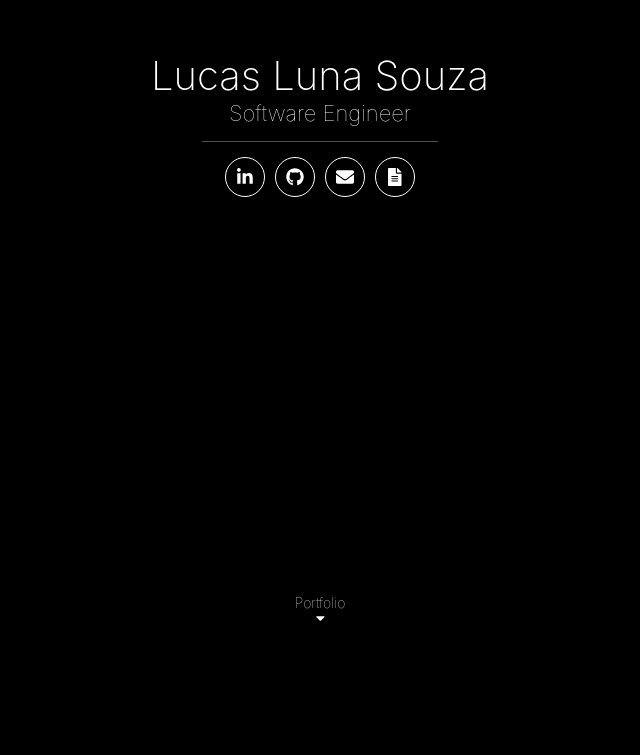
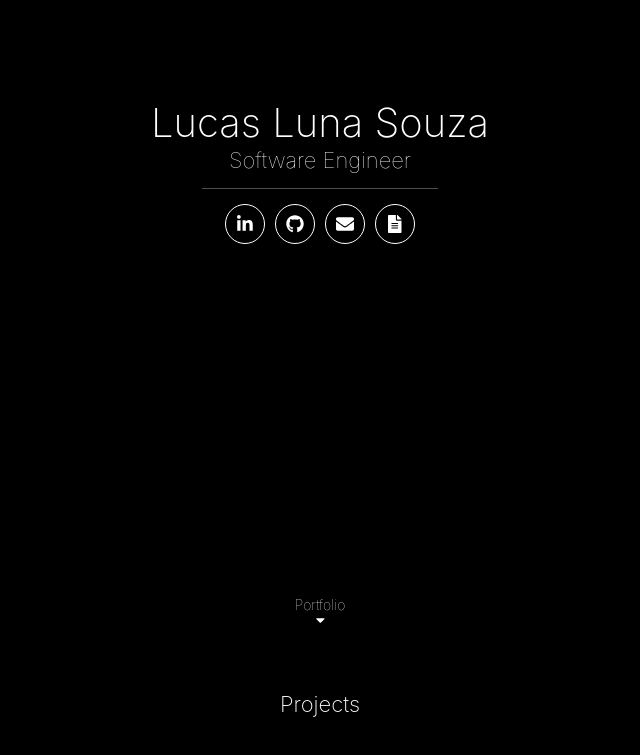
Before and after one commit to lucaslunasouza/lucaslunasouza.github.io, a React (Create React App) app: page / in a window 1280 px wide. Shown: the part 109-864 px from the top of the page, without its empty margins (320-960 px from the left). Before the commit the page ends 800 px from the top, so only its background shows below. Built offline with nearby package versions, Linux system fonts and the light colour scheme.

Commit message:
Profile component

```diff
--- /dev/null
+++ b/src/components/Profile/index.js
@@ -0,0 +1,41 @@
+import React from 'react'
+import {
+  ProfileContainer,
+  ProfileWrapper,
+  NameWrapper,
+  TitleWrapper,
+  DivisorLine,
+  SocialButtonsContainer
+} from './style'
+import SocialButton from '../SocialButton';
+
+const Profile = (props) => {
+  const socialButtons = props.social.map((x, index) => {
+    return (
+      <SocialButton
+        key={index}
+        icon={x.icon}
+        url={x.url}
+      />
+    )
+  })
+
+  return (
+    <ProfileContainer>
+      <ProfileWrapper>
+        <NameWrapper>
+          {props.name}
+        </NameWrapper>
+        <TitleWrapper>
+          {props.title}
+        </TitleWrapper>
+        <DivisorLine />
+        <SocialButtonsContainer>
+          {socialButtons}
+        </SocialButtonsContainer>
+      </ProfileWrapper>
+    </ProfileContainer>
+  )
+}
+
+export default Profile
--- /dev/null
+++ b/src/components/Profile/style.js
@@ -0,0 +1,44 @@
+import styled from 'styled-components'
+import theme from '../../shared/styles/theme.js'
+
+export const ProfileContainer = styled.div`
+  display: flex;
+  align-items: center;
+  height: 80vh;
+`
+
+export const ProfileWrapper = styled.div`
+  display: flex;
+  align-items: center;
+  flex-direction: column;
+  transform: translateY(-5vh);
+`
+
+export const NameWrapper = styled.div`
+  animation: 0.5s ease-in 0s 1 fadeIn;
+  animation-fill-mode: backwards;
+  font-size: ${theme.fonts.sizes.title};
+  font-weight: 200;
+`
+
+export const TitleWrapper = styled.div`
+  animation: 0.5s ease-in 0.5s 1 fadeIn;
+  animation-fill-mode: backwards;
+  font-size: ${theme.fonts.sizes.main};
+  font-weight: 100;
+`
+
+export const DivisorLine = styled.div`
+  width: 70%;
+  animation: 0.25s ease-in 1s 1 expand;
+  animation-fill-mode: backwards;
+  border-bottom: 1px solid ${theme.colors.text.default};
+  opacity: 0.3;
+  margin: 15px 0 15px 0;
+`
+
+export const SocialButtonsContainer = styled.div`
+  animation: 0.5s ease-in 1.25s 1 fadeIn;
+  animation-fill-mode: backwards;
+  display: flex;
+`
--- /dev/null
+++ b/src/components/ProjectList/index.js
@@ -0,0 +1,14 @@
+import React from 'react'
+import {
+  ProjectListContainer
+} from './style'
+
+const ProjectList = (props) => {
+  return (
+    <ProjectListContainer>
+      Projects
+    </ProjectListContainer>
+  )
+}
+
+export default ProjectList
--- /dev/null
+++ b/src/components/ProjectList/style.js
@@ -0,0 +1,11 @@
+import styled from 'styled-components'
+import theme from '../../shared/styles/theme.js'
+
+export const ProjectListContainer = styled.div`
+  display: flex;
+  align-content: center;
+  justify-content: center;
+  heigth: 80vh;
+  font-size: ${theme.fonts.sizes.main};
+  font-weight: 200;
+`
--- a/src/index.scss
+++ b/src/index.scss
@@ -8,7 +8,7 @@ body {
   -moz-osx-font-smoothing: grayscale;
   min-width: 100vw;
   min-height: 100vh;
-
+  overflow: hidden;
 }
 
 code {
--- /dev/null
+++ b/src/shared/constants/social.js
@@ -0,0 +1,28 @@
+import {
+  faEnvelope,
+  faFileAlt
+} from '@fortawesome/free-solid-svg-icons'
+import {
+  faLinkedinIn,
+  faGithub
+} from '@fortawesome/free-brands-svg-icons'
+import links from './links'
+
+export default [
+  {
+    icon: faLinkedinIn,
+    url: links.linkedIn
+  },
+  {
+    icon: faGithub,
+    url: links.github
+  },
+  {
+    icon: faEnvelope,
+    url: links.email
+  },
+  {
+    icon: faFileAlt,
+    url: links.resume
+  }
+]
--- a/src/shared/constants/strings.js
+++ b/src/shared/constants/strings.js
@@ -1,7 +1,8 @@
 const strings = {
   name: 'Lucas Luna Souza',
   title: 'Software Engineer',
-  portfolio: 'Portfolio'
+  portfolio: 'Portfolio',
+  back: 'Back'
 }
 
 export default strings
--- a/src/views/Home/index.js
+++ b/src/views/Home/index.js
@@ -1,76 +1,53 @@
 import React from 'react'
+import Profile from '../../components/Profile'
+import ProjectList from '../../components/ProjectList'
 import {
   HomeContainer,
-  InfoContainer,
-  NameWrapper,
-  TitleWrapper,
-  DivisorLine,
-  SocialButtonsContainer,
+  ProjectsButtonContainer,
   ProjectsButton
 } from './style'
-import SocialButton from '../../components/SocialButton'
 import {
-  faEnvelope,
-  faFileAlt,
-  faCaretDown
+  faCaretDown,
+  faCaretUp
 } from '@fortawesome/free-solid-svg-icons'
-import {
-  faLinkedinIn,
-  faGithub
-} from '@fortawesome/free-brands-svg-icons'
 import strings from '../../shared/constants/strings'
-import links from '../../shared/constants/links'
+import social from '../../shared/constants/social'
 import { FontAwesomeIcon } from '@fortawesome/react-fontawesome';
 
 class Home extends React.Component {
-  getSocialButtons() {
-    const data = [
-      {
-        icon: faLinkedinIn,
-        url: links.linkedIn
-      },
-      {
-        icon: faGithub,
-        url: links.github
-      },
-      {
-        icon: faEnvelope,
-        url: links.email
-      },
-      {
-        icon: faFileAlt,
-        url: links.resume
-      }
-    ]
-    return data.map(x => {
-      return (
-        <SocialButton
-          icon={x.icon}
-          url={x.url}
-        />
-      )
-    })
+  constructor(props) {
+    super(props)
+    this.state = { showInfo: true }
+    this.toggleShowInfo = this.toggleShowInfo.bind(this)
+  }
+
+  toggleShowInfo() {
+    this.setState({ showInfo: !this.state.showInfo })
+  }
+
+  getProjectsIcon() {
+    return this.state.showInfo ? faCaretDown : faCaretUp
   }
 
   render () {
     return (
-      <HomeContainer>
-        <InfoContainer>
-          <NameWrapper>
-            {strings.name}
-          </NameWrapper>
-          <TitleWrapper>
-            {strings.title}
-          </TitleWrapper>
-          <DivisorLine />
-          <SocialButtonsContainer>
-            {this.getSocialButtons()}
-          </SocialButtonsContainer>
-        </InfoContainer>
-        <ProjectsButton>
-          {strings.portfolio}
-          <FontAwesomeIcon icon={faCaretDown} />
-        </ProjectsButton>
+      <HomeContainer showInfo={this.state.showInfo}>
+        <Profile
+          name={strings.name}
+          title={strings.title}
+          social={social}
+        />
+        <ProjectsButtonContainer>
+          <ProjectsButton
+            showInfo={this.state.showInfo}
+            onClick={this.toggleShowInfo}
+          >
+            {this.state.showInfo ? strings.portfolio : null}
+            <FontAwesomeIcon icon={this.getProjectsIcon()} />
+            {this.state.showInfo ? null : strings.back}
+          </ProjectsButton>
+        </ProjectsButtonContainer>
+        <ProjectList />
       </HomeContainer>
     )
   }
--- a/src/views/Home/style.js
+++ b/src/views/Home/style.js
@@ -7,52 +7,23 @@ export const HomeContainer = styled.div`
   display: flex;
   flex-direction: column;
   align-items: center;
-  justify-content: space-between;
-  min-height: 100vh;
+  height: 180vh;
   min-width: 100vw;
+  transition: transform 0.5s ease;
+  transform: ${props => !props.showInfo ? 'translateY(-80vh)' : ''};
 `
 
-export const InfoContainer = styled.div`
+export const ProjectsButtonContainer = styled.div`
   display: flex;
   align-items: center;
-  flex-direction: column;
-  transform: translateY(20vh);
-`
-
-export const NameWrapper = styled.div`
-  animation: 0.5s ease-in 0s 1 fadeIn;
-  animation-fill-mode: backwards;
-  font-size: ${theme.fonts.sizes.title};
-  font-weight: 200;
-`
-
-export const TitleWrapper = styled.div`
-  animation: 0.5s ease-in 0.5s 1 fadeIn;
-  animation-fill-mode: backwards;
-  font-size: ${theme.fonts.sizes.main};
-  font-weight: 100;
-`
-
-export const DivisorLine = styled.div`
-  width: 70%;
-  animation: 0.25s ease-in 1s 1 expand;
-  animation-fill-mode: backwards;
-  border-bottom: 1px solid ${theme.colors.text.default};
-  opacity: 0.3;
-  margin: 15px 0 15px 0;
-`
-
-export const SocialButtonsContainer = styled.div`
-  animation: 0.5s ease-in 1.25s 1 fadeIn;
-  animation-fill-mode: backwards;
-  display: flex;
+  justify-content: center;
+  height: 20vh;
 `
 
 export const ProjectsButton = styled.div`
   animation: 0.5s ease-in 1.25s 1 fadeIn;
   animation-fill-mode: backwards;
   display: flex;
-  transform: translateY(-7vh);
   font-weight: 100;
   font-size: ${theme.fonts.sizes.large};
   user-select: none;
@@ -60,12 +31,11 @@ export const ProjectsButton = styled.div`
   flex-direction: column;
   align-items: center;
   cursor: pointer;
-  padding: 10px;
   transition: all 0.2s ease;
   &:hover {
-    transform: translateY(-7.5vh);
+    padding: ${props => props.showInfo ? '0 0 10px 0' : '10px 0 0 0'};
   }
   &:active {
-    transform: translateY(-6.5vh);
+    padding: ${props => props.showInfo ? '10px 0 0 0' : '0 0 10px 0'};
   }
 `
```
